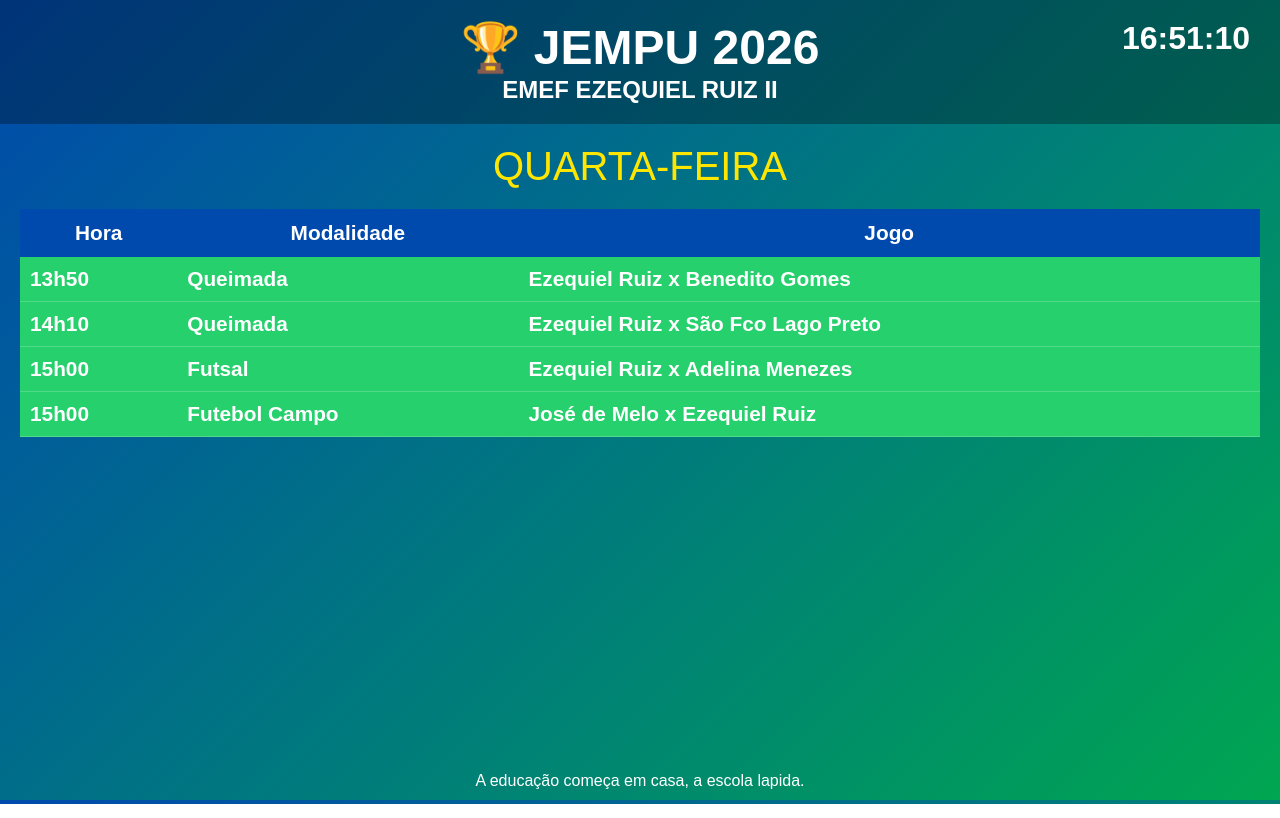
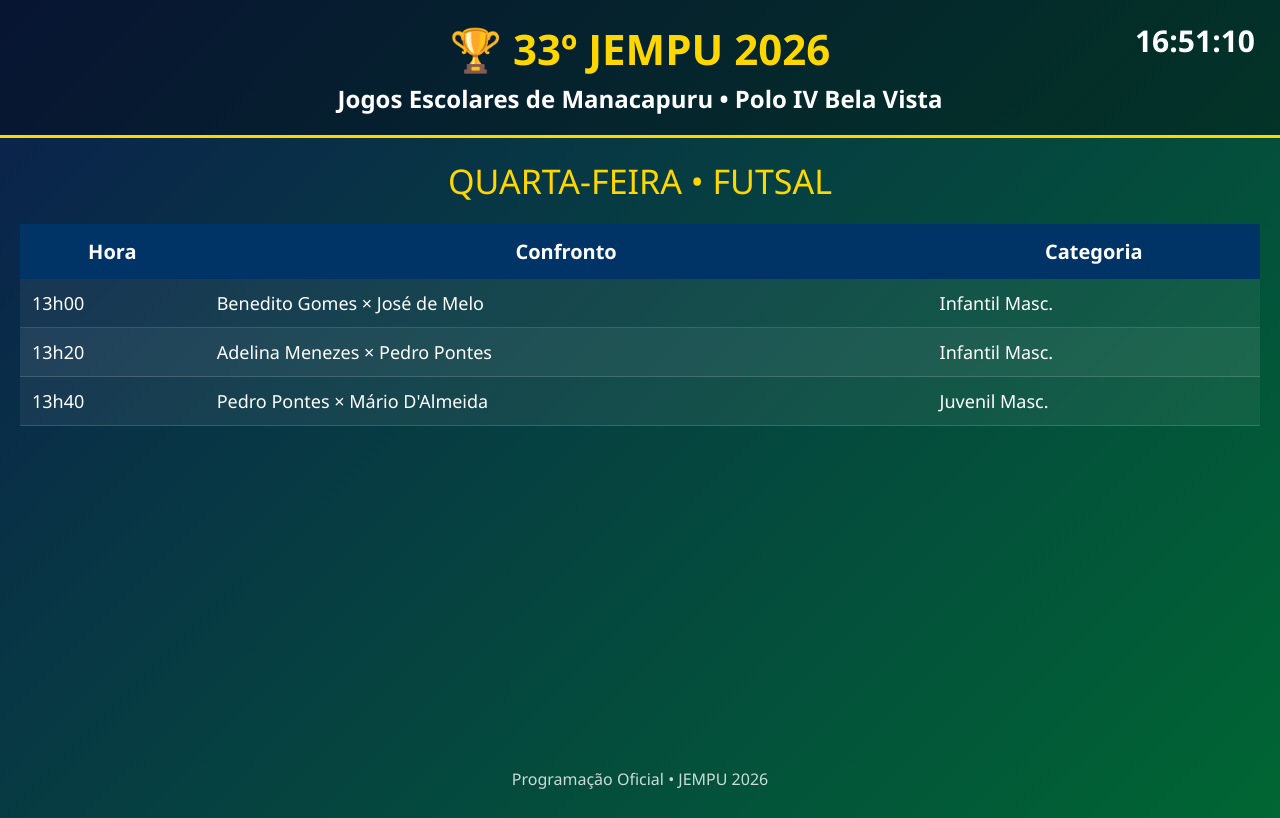
Before and after one commit to estephanefontes22-droid/jempu2026, a plain HTML site: page index.html in a window 1280 px wide. Drawn offline with Linux system fonts and the light colour scheme.

Commit message:
Update index.html

```diff
--- a/index.html
+++ b/index.html
@@ -3,42 +3,46 @@
 <head>
 <meta charset="UTF-8">
 <meta name="viewport" content="width=device-width, initial-scale=1.0">
-<title>JEMPU 2026 - EMEF Ezequiel Ruiz</title>
+
+<title>JEMPU 2026 - Polo IV Bela Vista</title>
 
 <style>
+
 *{
     margin:0;
     padding:0;
     box-sizing:border-box;
-    font-family:Arial, sans-serif;
+    font-family:Segoe UI, Arial, sans-serif;
 }
 
 body{
-    background:linear-gradient(135deg,#004aad,#00a651);
+    background:linear-gradient(135deg,#0b1f4d,#006633);
     color:white;
-    height:100vh;
     overflow:hidden;
 }
 
 header{
+    background:rgba(0,0,0,.35);
+    padding:20px;
     text-align:center;
-    padding:20px;
-    background:rgba(0,0,0,.3);
+    border-bottom:3px solid #FFD700;
 }
 
 header h1{
-    font-size:3rem;
+    font-size:42px;
+    color:#FFD700;
 }
 
 header h2{
-    font-size:1.5rem;
+    font-size:24px;
+    margin-top:5px;
 }
 
 #relogio{
     position:absolute;
+    right:25px;
     top:20px;
-    right:30px;
-    font-size:2rem;
+    font-size:30px;
     font-weight:bold;
 }
 
@@ -54,31 +58,31 @@ header h2{
 
 .titulo{
     text-align:center;
-    font-size:2.5rem;
+    font-size:34px;
     margin-bottom:20px;
-    color:#ffe600;
+    color:#FFD700;
 }
 
-.tabela{
+table{
     width:100%;
     border-collapse:collapse;
-    font-size:1.3rem;
 }
 
-.tabela th{
-    background:#004aad;
-    padding:12px;
+th{
+    background:#003366;
+    padding:14px;
+    font-size:20px;
 }
 
-.tabela td{
-    background:rgba(255,255,255,.15);
-    padding:10px;
-    border-bottom:1px solid rgba(255,255,255,.2);
+td{
+    padding:12px;
+    background:rgba(255,255,255,.10);
+    border-bottom:1px solid rgba(255,255,255,.15);
+    font-size:18px;
 }
 
-.destaque{
-    background:#00c853 !important;
-    font-weight:bold;
+tr:nth-child(even) td{
+    background:rgba(255,255,255,.06);
 }
 
 footer{
@@ -86,163 +90,192 @@ footer{
     bottom:10px;
     width:100%;
     text-align:center;
-    font-size:1rem;
+    font-size:16px;
+    opacity:.8;
 }
+
 </style>
 </head>
+
 <body>
 
 <div id="relogio"></div>
 
 <header>
-    <h1>🏆 JEMPU 2026</h1>
-    <h2>EMEF EZEQUIEL RUIZ II</h2>
+    <h1>🏆 33º JEMPU 2026</h1>
+    <h2>Jogos Escolares de Manacapuru • Polo IV Bela Vista</h2>
 </header>
 
-<!-- QUARTA -->
+<!-- TELA 1 -->
+
 <section class="slide active">
-    <div class="titulo">QUARTA-FEIRA</div>
 
-    <table class="tabela">
+<div class="titulo">QUARTA-FEIRA • FUTSAL</div>
+
+<table>
+
 <tr>
 <th>Hora</th>
-            <th>Modalidade</th>
-            <th>Jogo</th>
-        </tr>
-
-        <tr class="destaque">
-            <td>13h50</td>
-            <td>Queimada</td>
-            <td>Ezequiel Ruiz x Benedito Gomes</td>
-        </tr>
-
-        <tr class="destaque">
-            <td>14h10</td>
-            <td>Queimada</td>
-            <td>Ezequiel Ruiz x São Fco Lago Preto</td>
-        </tr>
-
-        <tr class="destaque">
-            <td>15h00</td>
-            <td>Futsal</td>
-            <td>Ezequiel Ruiz x Adelina Menezes</td>
-        </tr>
-
-        <tr class="destaque">
-            <td>15h00</td>
-            <td>Futebol Campo</td>
-            <td>José de Melo x Ezequiel Ruiz</td>
-        </tr>
-    </table>
-</section>
-
-<!-- QUINTA -->
-<section class="slide">
-    <div class="titulo">QUINTA-FEIRA</div>
-
-    <table class="tabela">
-        <tr>
-            <th>Hora</th>
-            <th>Modalidade</th>
-            <th>Jogo</th>
+<th>Confronto</th>
+<th>Categoria</th>
 </tr>
 
 <tr>
-            <td>Manhã</td>
-            <td>Atletismo</td>
-            <td>Programação Especial</td>
+<td>13h00</td>
+<td>Benedito Gomes × José de Melo</td>
+<td>Infantil Masc.</td>
 </tr>
 
-        <tr class="destaque">
+<tr>
 <td>13h20</td>
-            <td>Futsal</td>
-            <td>Ezequiel Ruiz x Benedito Gomes</td>
+<td>Adelina Menezes × Pedro Pontes</td>
+<td>Infantil Masc.</td>
 </tr>
 
-        <tr class="destaque">
+<tr>
 <td>13h40</td>
-            <td>Queimada</td>
-            <td>Adelina Menezes x Ezequiel Ruiz</td>
+<td>Pedro Pontes × Mário D'Almeida</td>
+<td>Juvenil Masc.</td>
 </tr>
 
-        <tr class="destaque">
-            <td>14h10</td>
-            <td>Queimada</td>
-            <td>Ezequiel Ruiz x Benedito Gomes</td>
+</table>
+
+</section>
+
+<!-- TELA 2 -->
+
+<section class="slide">
+
+<div class="titulo">QUARTA-FEIRA • FUTEBOL DE AREIA</div>
+
+<table>
+
+<tr>
+<th>Hora</th>
+<th>Confronto</th>
+<th>Categoria</th>
 </tr>
 
-        <tr class="destaque">
-            <td>15h20</td>
-            <td>Futebol Campo</td>
-            <td>Mário D'Almeida x Ezequiel Ruiz</td>
+<tr>
+<td>13h30</td>
+<td>Pedro Pontes × José de Melo</td>
+<td>Infantil Masc.</td>
 </tr>
+
+<tr>
+<td>13h50</td>
+<td>Ezequiel Ruiz × Adelina Menezes</td>
+<td>Infantil Masc.</td>
+</tr>
+
+<tr>
+<td>14h10</td>
+<td>Pedro Pontes × Benedito Gomes</td>
+<td>Infantil Fem.</td>
+</tr>
+
+<tr>
+<td>14h30</td>
+<td>José de Melo × Ezequiel Ruiz</td>
+<td>Infantil Fem.</td>
+</tr>
+
 </table>
+
 </section>
 
-<!-- SEXTA -->
+<!-- TELA 3 -->
+
 <section class="slide">
-    <div class="titulo">SEXTA-FEIRA</div>
 
-    <table class="tabela">
+<div class="titulo">QUARTA-FEIRA • QUEIMADA</div>
+
+<table>
+
 <tr>
 <th>Hora</th>
-            <th>Modalidade</th>
-            <th>Jogo</th>
+<th>Confronto</th>
+<th>Categoria</th>
 </tr>
 
-        <tr class="destaque">
-            <td>08h00</td>
-            <td>Futebol Campo</td>
-            <td>Ezequiel Ruiz x Adelina Menezes</td>
+<tr>
+<td>13h30</td>
+<td>Benedito Gomes × José de Melo</td>
+<td>Infantil Fem.</td>
 </tr>
 
-        <tr class="destaque">
-            <td>08h40</td>
-            <td>Queimada</td>
-            <td>José de Melo x Ezequiel Ruiz</td>
+<tr>
+<td>13h40</td>
+<td>Adelina Menezes × São Fco Lago Preto</td>
+<td>Infantil Fem.</td>
 </tr>
 
-        <tr class="destaque">
-            <td>09h00</td>
-            <td>Queimada</td>
-            <td>José de Melo x Ezequiel Ruiz</td>
+<tr>
+<td>13h50</td>
+<td>Ezequiel Ruiz × Benedito Gomes</td>
+<td>Infantil Masc.</td>
 </tr>
 
-        <tr class="destaque">
-            <td>09h10</td>
-            <td>Queimada</td>
-            <td>Adelina Menezes x Ezequiel Ruiz</td>
+</table>
+
+</section>
+
+<!-- TELA 4 -->
+
+<section class="slide">
+
+<div class="titulo">ATLETISMO</div>
+
+<table>
+
+<tr>
+<th>Dia</th>
+<th>Turno</th>
+<th>Informação</th>
 </tr>
 
-        <tr class="destaque">
-            <td>13h00</td>
-            <td>Futsal</td>
-            <td>Adelina Menezes x Ezequiel Ruiz</td>
+<tr>
+<td>25/06</td>
+<td>Manhã</td>
+<td>Programação oficial do Atletismo</td>
 </tr>
+
 </table>
+
 </section>
 
 <footer>
-A educação começa em casa, a escola lapida.
+Programação Oficial • JEMPU 2026
 </footer>
 
 <script>
+
 function atualizarRelogio(){
-    const agora = new Date();
-    document.getElementById('relogio').innerHTML =
-        agora.toLocaleTimeString('pt-BR');
+    document.getElementById("relogio").innerHTML =
+    new Date().toLocaleTimeString("pt-BR");
 }
+
 setInterval(atualizarRelogio,1000);
 atualizarRelogio();
 
-let atual=0;
-const slides=document.querySelectorAll('.slide');
+let slideAtual=0;
+
+const slides=document.querySelectorAll(".slide");
 
 setInterval(()=>{
-    slides[atual].classList.remove('active');
-    atual=(atual+1)%slides.length;
-    slides[atual].classList.add('active');
+
+slides[slideAtual].classList.remove("active");
+
+slideAtual++;
+
+if(slideAtual>=slides.length){
+slideAtual=0;
+}
+
+slides[slideAtual].classList.add("active");
+
 },10000);
+
 </script>
 
 </body>
```
Lines whose indentation alone changed are shown as unchanged.
